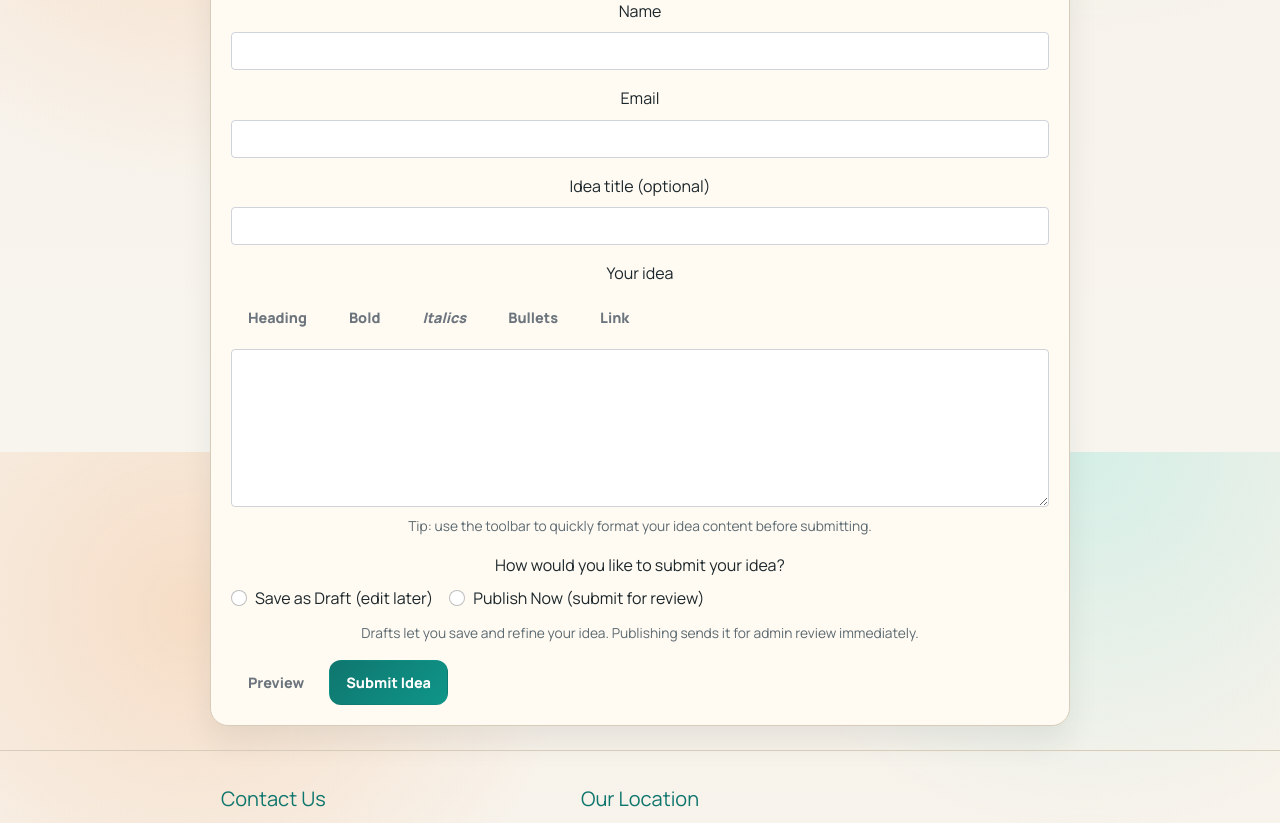
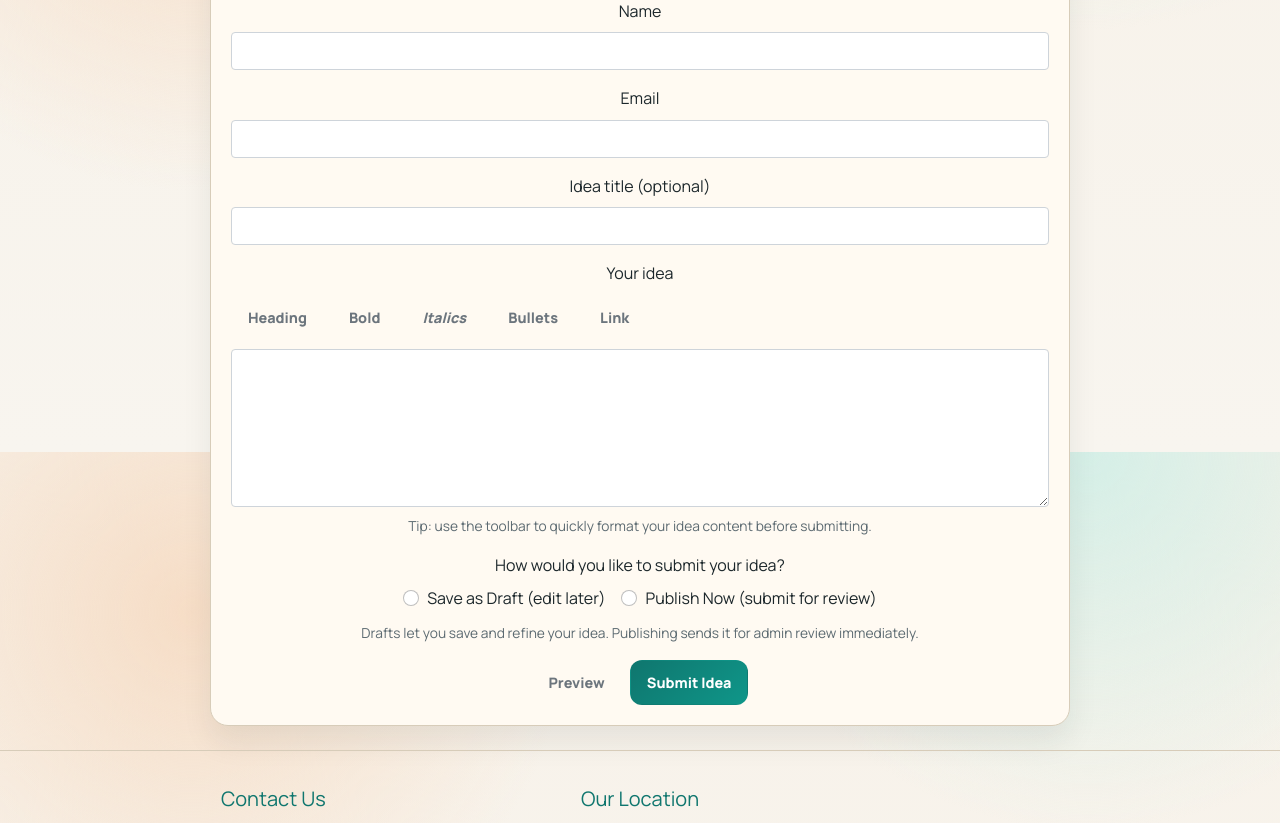
Before and after one commit to tendayiht-png/password_space_blog, a Django app: template templates/ideas.html in a window 1280 px wide. Shown: the part 1148-1971 px from the top of the page. Run offline with Django 3.2, Linux system fonts and the light colour scheme; the template is opened without the code that fills it, so the values that code supplies are empty.

Commit message:
Updated share ideas page by centering preview buttons and information.

```diff
--- a/templates/ideas.html
+++ b/templates/ideas.html
@@ -100,9 +100,9 @@
         {% if errors.idea %}<div class="text-danger mt-1">{{ errors.idea }}</div>{% endif %}
       </div>
 
-      <div class="mb-3">
-        <label class="form-label">How would you like to submit your idea?</label>
-        <div style="display: flex; gap: 16px;">
+      <div class="mb-3" style="text-align: center;">
+        <label class="form-label" style="display: block;">How would you like to submit your idea?</label>
+        <div style="display: flex; gap: 16px; justify-content: center; flex-wrap: wrap;">
           <div class="form-check">
             <input
               class="form-check-input"
@@ -130,10 +130,10 @@
             </label>
           </div>
         </div>
-        <p class="field-help mt-2 mb-0">Drafts let you save and refine your idea. Publishing sends it for admin review immediately.</p>
+        <p class="field-help mt-2 mb-0" style="text-align: center;">Drafts let you save and refine your idea. Publishing sends it for admin review immediately.</p>
       </div>
 
-      <div class="d-flex gap-2 flex-wrap">
+      <div class="d-flex gap-2 flex-wrap justify-content-center">
         <button
           type="button"
           class="btn btn-outline-secondary"
```
